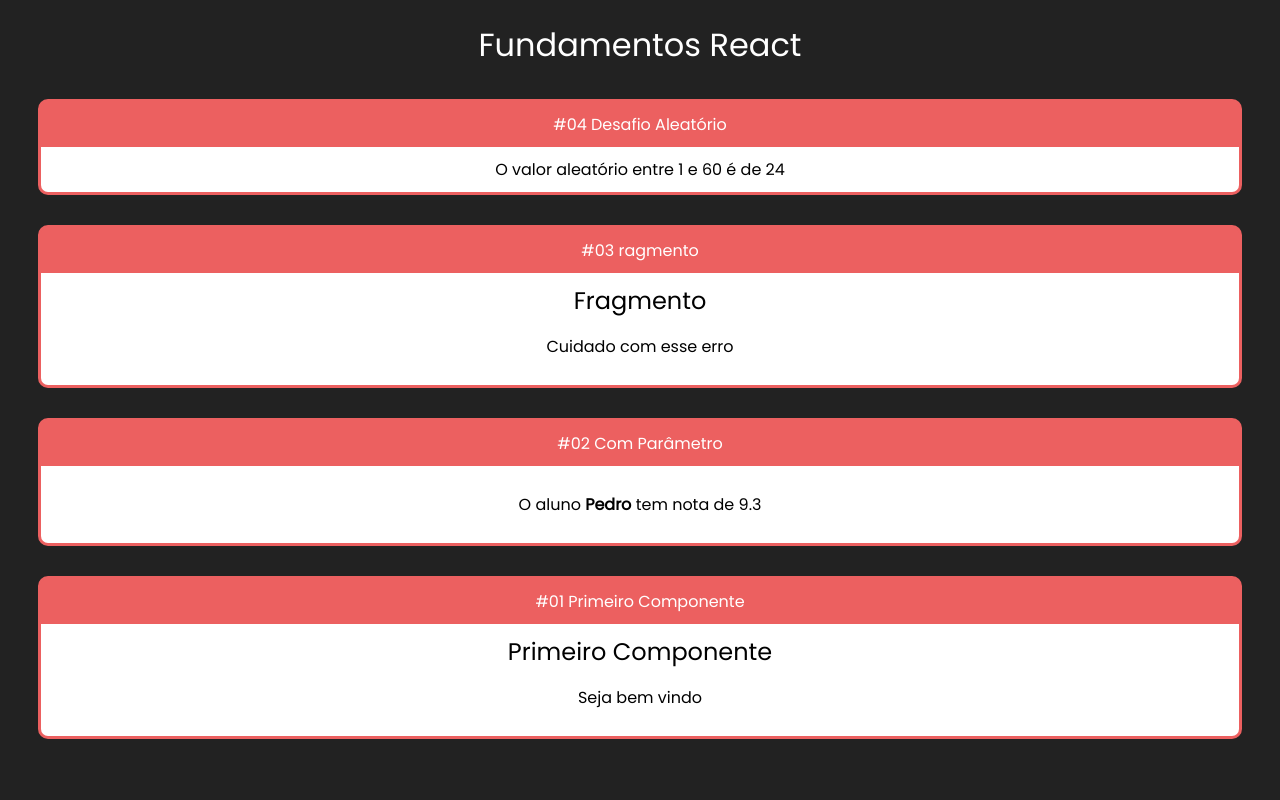
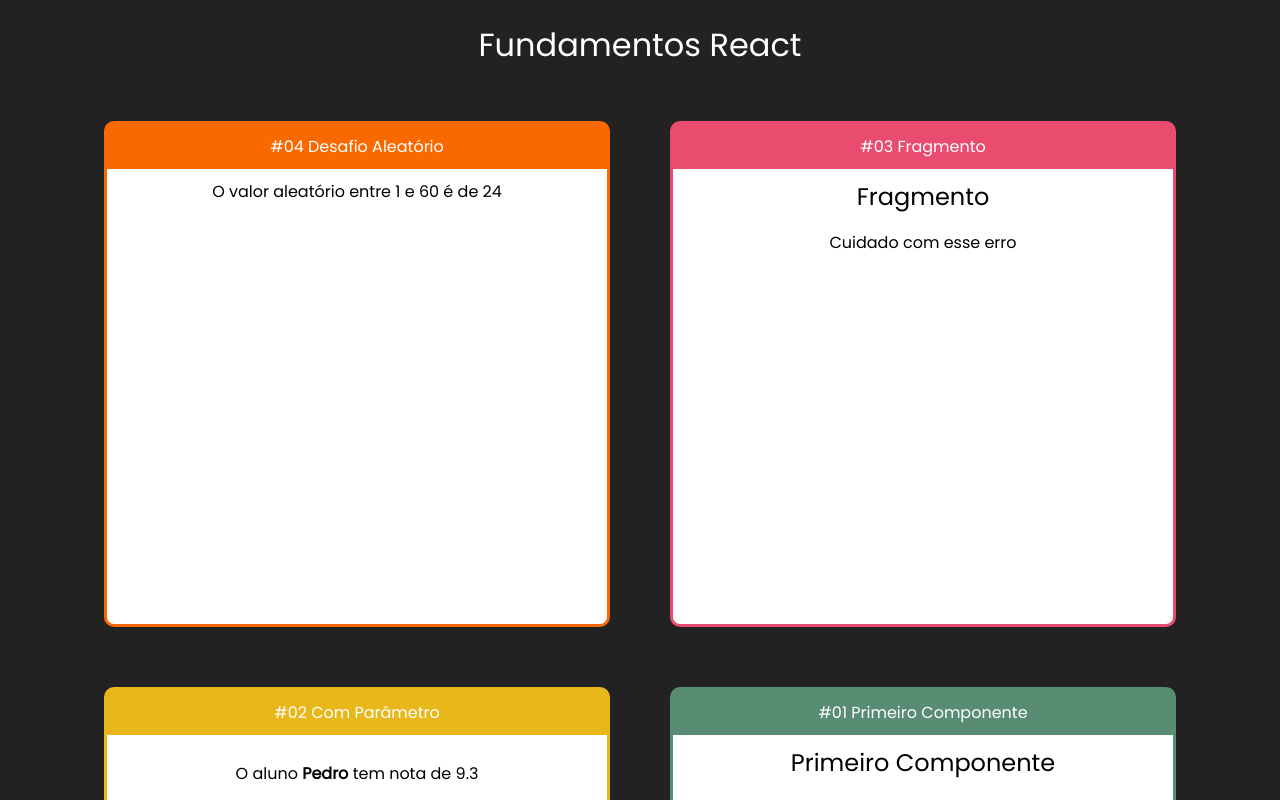
Before and after one commit to Gattekaa/curso-react-fundamentos, a React (Create React App) app: page / in a window 1280 px wide. Shown: the top 800 px of the page. Built offline with nearby package versions, Linux system fonts and the light colour scheme.

Commit message:
Now the color of the cards are defined through the props

```diff
--- /dev/null
+++ b/src/App.css
@@ -0,0 +1,6 @@
+.App .Cards{
+    display: flex;
+    justify-content: center;
+    flex-wrap: wrap;
+
+}
--- a/src/App.jsx
+++ b/src/App.jsx
@@ -1,3 +1,4 @@
+import './App.css'
 import React from "react";
 import Primeiro from './components/basicos/Primeiro';
 import ComParametro from './components/basicos/ComParametro';
@@ -7,27 +8,27 @@
 
 export default (props) => {
     return (
-        <div id="app">
+        <div className="App">
             <h1>Fundamentos React</h1>
 
-            <Card titulo="#04 Desafio Aleatório">
+            <div className="Cards">
+                <Card titulo="#04 Desafio Aleatório" color="#FA6900">
                     <Aleatorio min={1} max={60} />
                 </Card>
-            <Card titulo="#03 ragmento">
+                <Card titulo="#03 Fragmento" color="#E94C6F">
                     <Fragmento />
                 </Card>
-            <Card titulo="#02 Com Parâmetro">
+                <Card titulo="#02 Com Parâmetro" color="#E8B71A">
                     <ComParametro
                         titulo="Situação do Aluno"
                         aluno="Pedro"
                         nota={9.3}
                     />
                 </Card>
-            <Card titulo="#01 Primeiro Componente">
+                <Card titulo="#01 Primeiro Componente" color="#588C73">
                     <Primeiro />
                 </Card>
-
-
+            </div>
         </div>
     )
 }
--- a/src/components/layout/Card.css
+++ b/src/components/layout/Card.css
@@ -1,9 +1,12 @@
 .Card{
-    background-color: rgb(236, 96, 96);
+    border: 3px solid;
     border-radius: 10px;
     overflow: hidden;
-    border: 3px solid rgb(236, 96, 96);
     margin: 30px;
+    display: flex;
+    flex-direction: column;
+    min-height: 500px;
+    min-width: 500px;
 }
 
 .Card .Title{
@@ -14,6 +17,7 @@
 
 .Card .Content {
     background-color: #fff;
+    flex: 1;
     color: black;
     padding: 10px;
 }
--- a/src/components/layout/Card.jsx
+++ b/src/components/layout/Card.jsx
@@ -3,8 +3,13 @@
 
 export default props => {
 
+    const cardStyle = {
+        backgroundColor: props.color || '#F00',
+        borderColor: props.color || '#F00'
+    }
+
     return (
-        <div className="Card">
+        <div className="Card" style={cardStyle}>
             <div className="Title">{props.titulo}</div>
             <div className="Content">
                 {props.children}
--- a/src/index.css
+++ b/src/index.css
@@ -7,6 +7,7 @@
     color: #fff;
     font-family: 'Poppins', sans-serif;
     text-align: center;
+
 
 }
 
```
Lines whose indentation alone changed are shown as unchanged.
